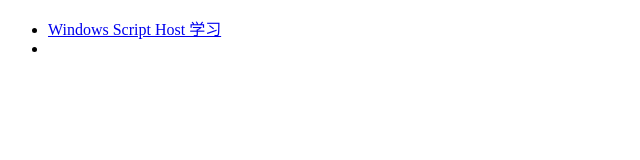
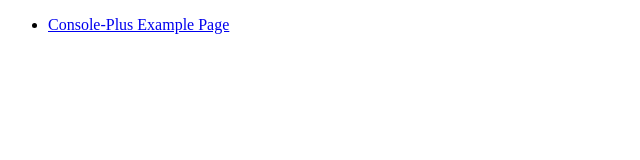
Before and after one commit to shawxu/shawxu.github.io, a plain HTML site: page index.html in a window 1280 px wide. Shown: the whole page, without its empty margins (0-640 px from the left). Drawn offline with Linux system fonts and the light colour scheme.

Commit message:
优化页面

```diff
--- a/index.html
+++ b/index.html
@@ -9,8 +9,7 @@
 <body>
 	<div>
 		<ul>
-			<li><a href="http://msdn.microsoft.com/en-us/library/9bbdkx3k(v=vs.84).aspx">Windows Script Host 学习</a></li>
-			<li></li>
+			<li><a href="projs/console-plus/example/example.html">Console-Plus Example Page</a></li>
 		</ul>
 	</div>
 </body>
```
